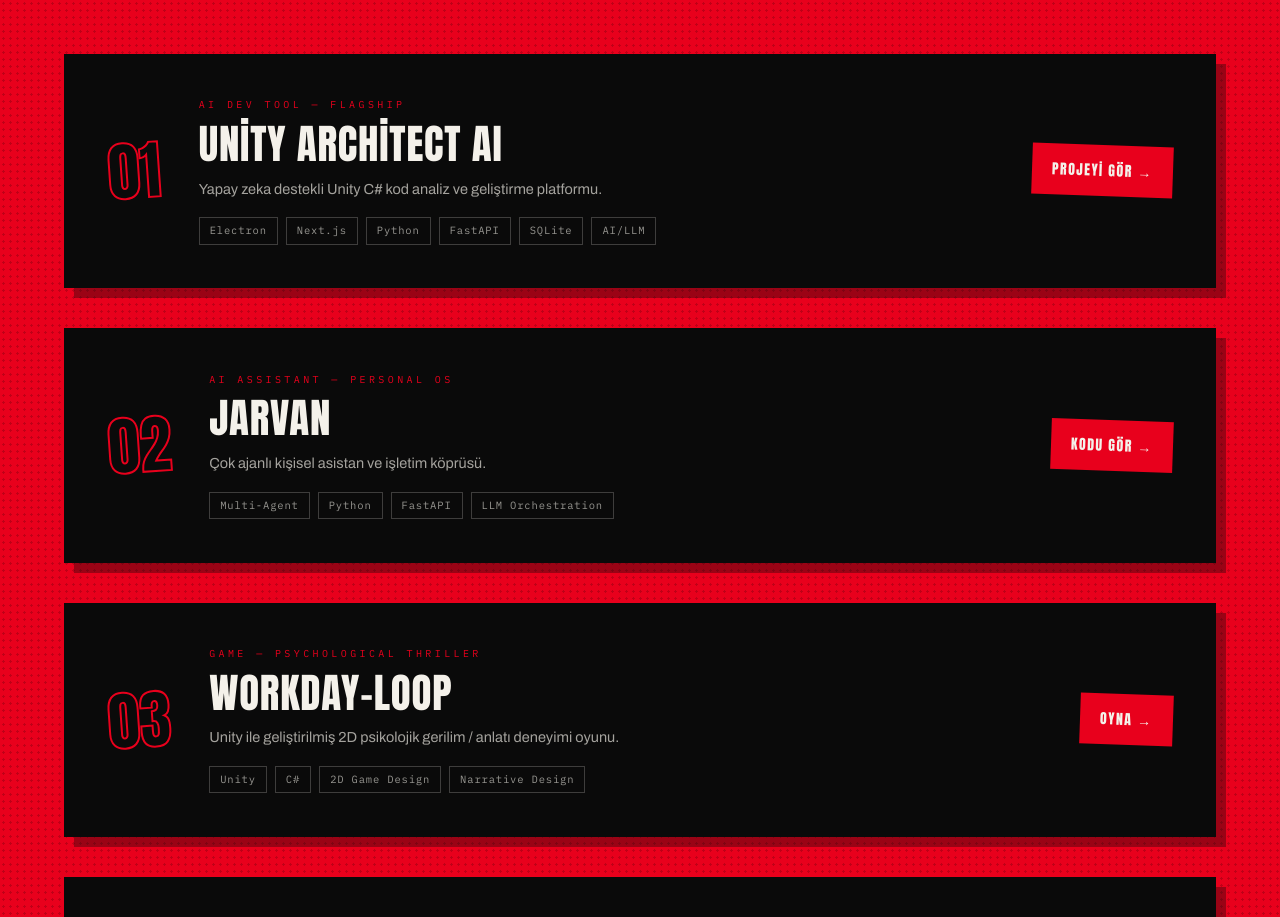
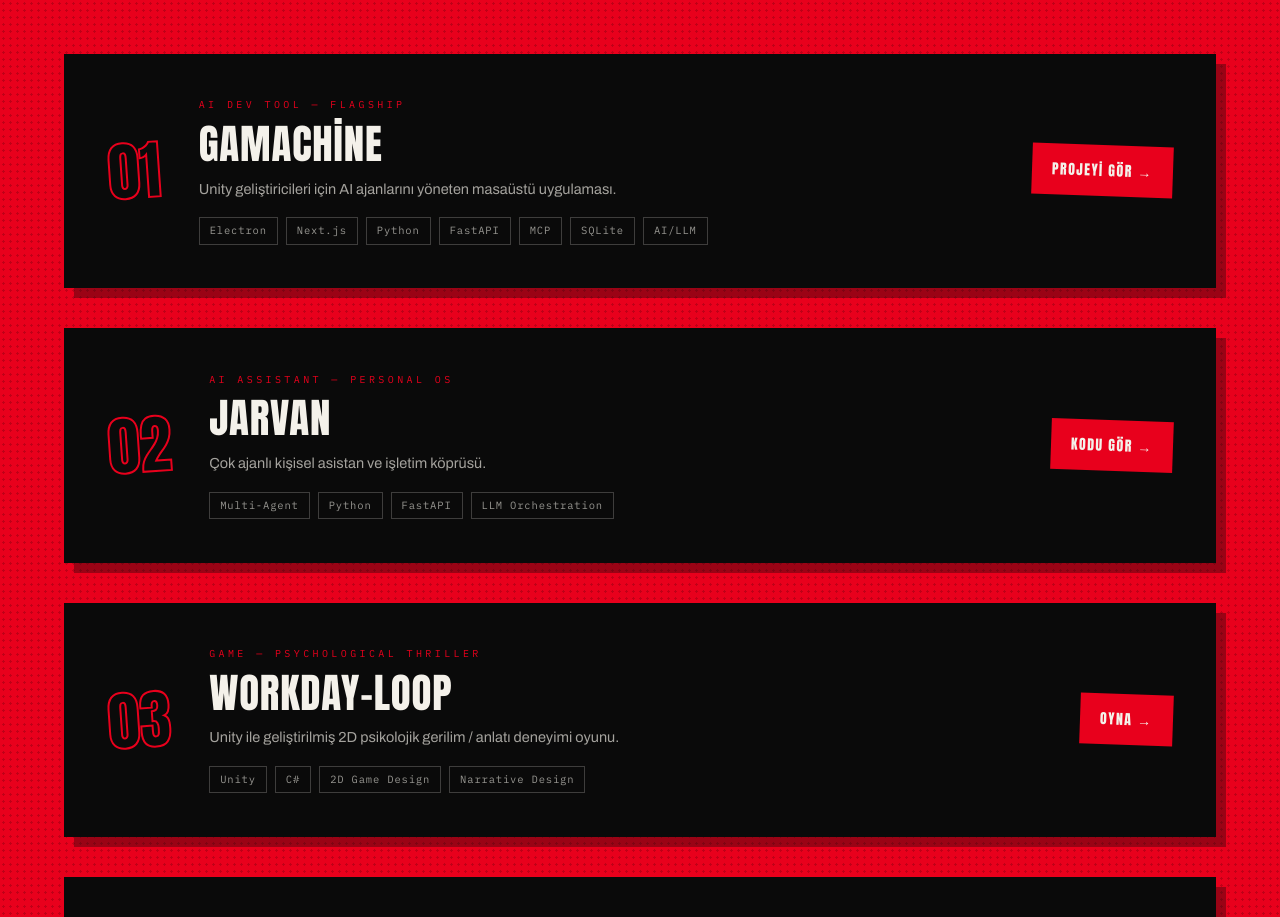
Before and after one commit to BurakErdemci/BurakErdemci.github.io, a React (Vite) app in the folder portfolio-react/: page / in a window 1280 px wide. Shown: the part 2663-3580 px from the top of the page. Built offline with nearby package versions, Linux system fonts and the light colour scheme.

Commit message:
content: rename Unity Architect AI project to Gamachine v3.0.0

```diff
--- a/portfolio-react/src/components/Projects.tsx
+++ b/portfolio-react/src/components/Projects.tsx
@@ -31,7 +31,7 @@ export function Projects() {
     const key = title.toLowerCase();
     if (key.includes('workday')) return labels.ctaPlay;
     if (key.includes('ristorante')) return labels.ctaLive;
-    if (key.includes('architect')) return labels.ctaCase;
+    if (key.includes('gamachine')) return labels.ctaCase;
     return labels.ctaCode;
   };
 
--- a/portfolio-react/src/data/content.ts
+++ b/portfolio-react/src/data/content.ts
@@ -84,12 +84,12 @@ export const content: Record<'tr' | 'en', LangContent> = {
     projectViewGithub: "GitHub'da Görüntüle",
     projects: [
       {
-        title: "Unity Architect AI",
-        brief: "Yapay zeka destekli Unity C# kod analiz ve geliştirme platformu.",
+        title: "Gamachine",
+        brief: "Unity geliştiricileri için AI ajanlarını yöneten masaüstü uygulaması.",
         tag: "AI DEV TOOL — FLAGSHIP",
-        link: "https://github.com/BurakErdemci/Unity-Architect-AI",
-        detail: `### 🧠 Yapay Zeka Destekli Mimari\n**Unity Architect AI**, Unity geliştiricileri için çok ajanlı (multi-agent) yapay zeka mimarisini kullanan profesyonel bir kod denetimi ve geliştirme platformudur.\n\n#### ✨ Öne Çıkan Özellikler\n- **LLM Tabanlı Niyet Algılama:** Claude, ChatGPT ve Gemini gibi büyük dil modelleriyle kullanıcı taleplerini analiz eden akıllı yönlendirme sistemi.\n- **Oyun Hissiyatı (Game Feel) Analizi:** Kodun sadece kalitesini değil, oyuncunun hissedeceği akıcılık ve dinamizmi (%30 Hareket, %25 Combat, %10 Juice) puanlayan özgün bir ajan yapısı.\n- **Çok Ajanlı İş Hattı (Multi-Agent Pipeline):** Yönetici, Unity Uzmanı, Eleştirmen ve Oyun Hissiyatı ajanlarının koordineli çalışarak kodu optimize ettiği ileri düzey mimari.\n- **IDE Esintili Arayüz:** Electron tabanlı, kod renklendirme destekli dosya gezgini ve yapay zeka sohbet paneli içeren çalışma alanı.\n\n#### 🤖 Kapsamlı Model Desteği\nAnthropic Claude, OpenAI, OpenRouter, Groq ve yerel Ollama modelleriyle tam entegrasyon.`,
-        tech: ["Electron", "Next.js", "Python", "FastAPI", "SQLite", "AI/LLM"],
+        link: "https://github.com/BurakErdemci/gamachine",
+        detail: `### 🎮 Unity için AI Ajan Merkezi\n**Gamachine** (v3.0.0), Unity geliştiricileri için AI ajanlarını yöneten bir masaüstü uygulamasıdır; Electron, Next.js ve Python FastAPI üzerine kuruludur.\n\n#### ✨ Öne Çıkan Özellikler\n- **Tek Sohbet Penceresi:** Claude Code, Codex, Antigravity, GitHub Copilot, Cursor, OpenCode ve Kimi CLI ajanları; Anthropic, OpenAI, Google, NVIDIA NIM, Groq, DeepSeek, Moonshot ve Z.ai bulut API'leri; ve yerel Ollama tek arayüzde birleşir.\n- **Ortak Onay Kapısı:** Hangi ajan isterse istesin, dosya yazma/silme ve tehlikeli terminal komutları bir onay kartı açar.\n- **Canlı Unity Kontrolü (MCP):** GameObject ekleme, bileşen bağlama, konsol okuma, play mode, ekran görüntüsü ve manage_input ile çalışan oyuna girdi gönderme.\n- **C# Kod Zekası:** OmniSharp-Roslyn sidecar ile canlı hata gösterimi, IntelliSense ve tanıma git.\n\n#### 💻 Platform ve Lisans\nWindows ve macOS (Apple Silicon) için ücretsiz. MIT + Commons Clause: uygulamayla yapılan oyunlar satılabilir, uygulamanın kendisi satılamaz.`,
+        tech: ["Electron", "Next.js", "Python", "FastAPI", "MCP", "SQLite", "AI/LLM"],
         images: [
           "images/unity-architect-ai-1.png",
           "images/unity-architect-ai-2.png",
@@ -220,12 +220,12 @@ export const content: Record<'tr' | 'en', LangContent> = {
     projectViewGithub: "View on GitHub",
     projects: [
       {
-        title: "Unity Architect AI",
-        brief: "AI-powered Unity C# code analysis and development platform.",
+        title: "Gamachine",
+        brief: "Desktop app that orchestrates AI agents for Unity developers.",
         tag: "AI DEV TOOL — FLAGSHIP",
-        link: "https://github.com/BurakErdemci/Unity-Architect-AI",
-        detail: `### 🧠 AI-Powered Architectural Intelligence\n**Unity Architect AI** is a professional code auditing and development platform for Unity developers, leveraging a sophisticated Multi-Agent AI architecture.\n\n#### ✨ Core Features\n- **Intent Classification:** Intelligent routing that analyzes user requests using models like Claude, ChatGPT, and Gemini.\n- **Game Feel Analysis:** A unique agent system that scores not just code quality, but the "feel" of the gameplay (30% Movement, 25% Combat, 10% Juice).\n- **Multi-Agent Pipeline:** Advanced orchestration where Unity Expert, Critic, and Game Feel agents work in parallel to optimize code.\n- **IDE-Inspired UI:** Electron-based professional workspace with syntax highlighting, File Explorer, and AI Chat panels.\n\n#### 🤖 Comprehensive AI Support\nSeamless integration with Anthropic Claude, OpenAI, OpenRouter, Groq, and local Ollama models.`,
-        tech: ["Electron", "Next.js", "Python", "FastAPI", "SQLite", "AI/LLM"],
+        link: "https://github.com/BurakErdemci/gamachine",
+        detail: `### 🎮 An AI Agent Hub for Unity\n**Gamachine** (v3.0.0) is a desktop application that orchestrates AI agents for Unity developers, built on Electron, Next.js, and Python FastAPI.\n\n#### ✨ Core Features\n- **One Chat Window:** Claude Code, Codex, Antigravity, GitHub Copilot, Cursor, OpenCode, and Kimi CLI agents; the Anthropic, OpenAI, Google, NVIDIA NIM, Groq, DeepSeek, Moonshot, and Z.ai cloud APIs; and local Ollama, all in a single interface.\n- **Shared Approval Gate:** No matter which agent asks, file writes/deletes and dangerous terminal commands raise an approval card.\n- **Live Unity Control (MCP):** Add GameObjects, wire up components, read the console, drive play mode, capture screenshots, and send input to the running game via manage_input.\n- **C# Code Intelligence:** Live diagnostics, IntelliSense, and go-to-definition through an OmniSharp-Roslyn sidecar.\n\n#### 💻 Platform and License\nFree on Windows and macOS (Apple Silicon). MIT + Commons Clause: games made with the app can be sold, the app itself cannot.`,
+        tech: ["Electron", "Next.js", "Python", "FastAPI", "MCP", "SQLite", "AI/LLM"],
         images: [
           "images/unity-architect-ai-1.png",
           "images/unity-architect-ai-2.png",
```
